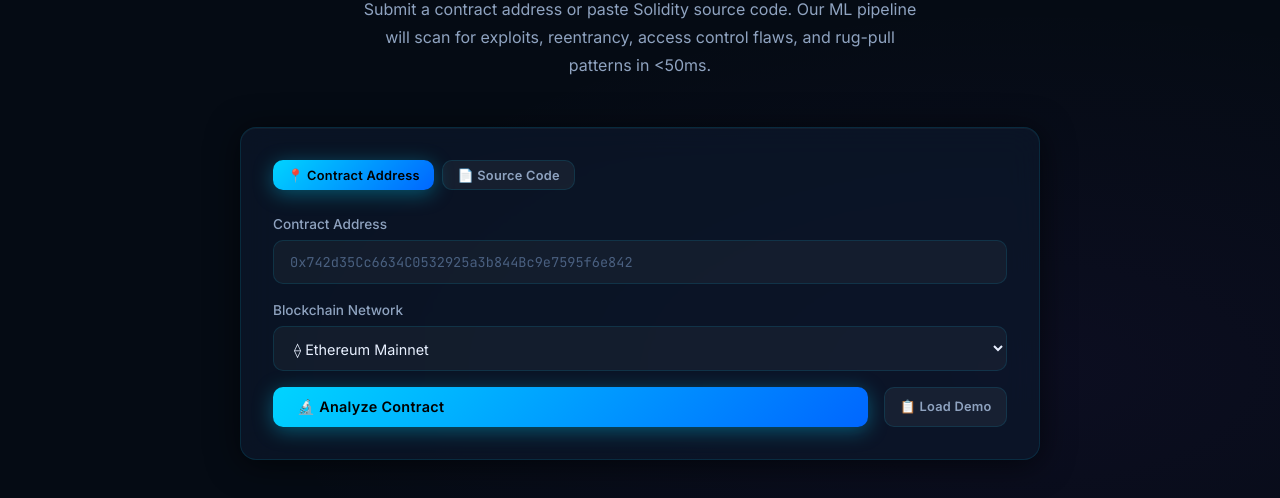
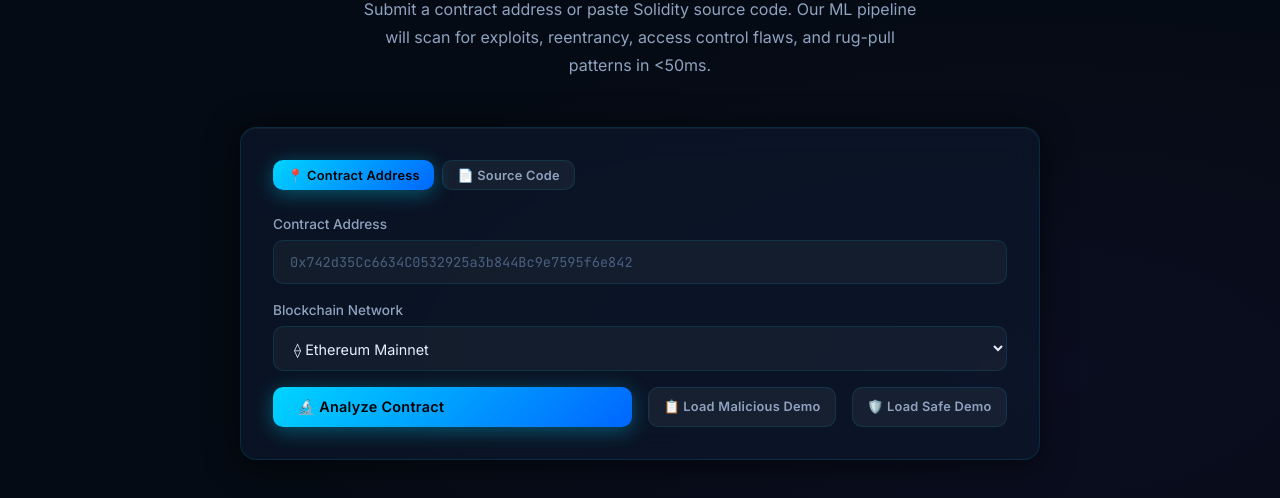
Before and after one commit to JustJazz291/ChainSentinel-AI, a plain HTML site: page frontend/contract-scanner.html in a window 1280 px wide. Shown: the part 364-862 px from the top of the page. Drawn offline with Linux system fonts and the light colour scheme.

Commit message:
feat: Enhance contract scanner UI with new demo options and input card ID

```diff
--- a/frontend/contract-scanner.html
+++ b/frontend/contract-scanner.html
@@ -43,7 +43,7 @@
     <div class="container" style="padding-bottom:var(--sp-3xl);">
 
         <!-- Input Card -->
-        <div class="card" style="max-width:800px;margin:0 auto var(--sp-xl);">
+        <div class="card" id="scanInputCard" style="max-width:800px;margin:0 auto var(--sp-xl);">
             <div style="display:flex;gap:var(--sp-sm);margin-bottom:var(--sp-lg);">
                 <button class="btn btn-primary btn-sm" id="tabAddr" onclick="switchTab('addr')">📍 Contract
                     Address</button>
@@ -80,7 +80,8 @@
             <div style="display:flex;gap:var(--sp-md);flex-wrap:wrap;">
                 <button class="btn btn-primary" id="scanBtn" onclick="startScan()" style="flex:1;">🔬 Analyze
                     Contract</button>
-                <button class="btn btn-ghost btn-sm" onclick="loadDemoContract()">📋 Load Demo</button>
+                <button class="btn btn-ghost btn-sm" onclick="loadDemoContract()">📋 Load Malicious Demo</button>
+                <button class="btn btn-ghost btn-sm" onclick="loadSafeDemo()">🛡️ Load Safe Demo</button>
             </div>
         </div>
 
```
